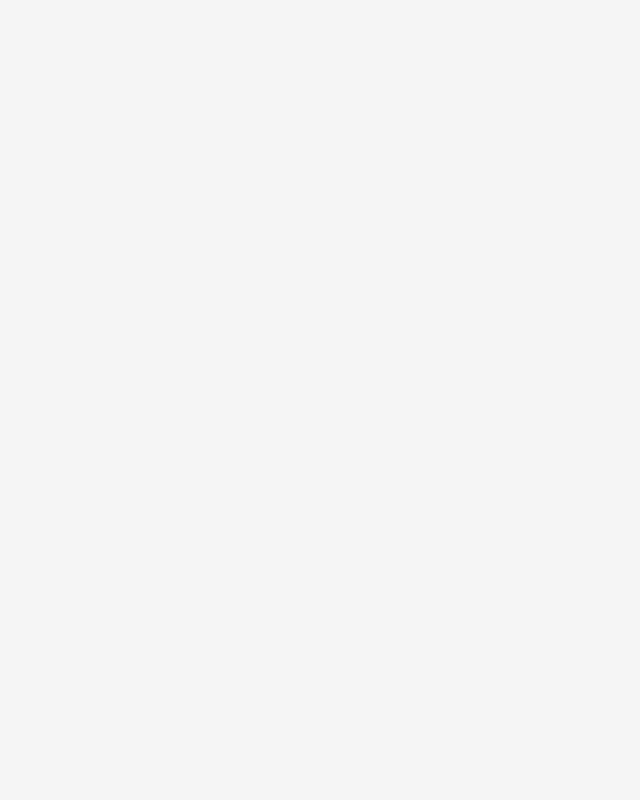
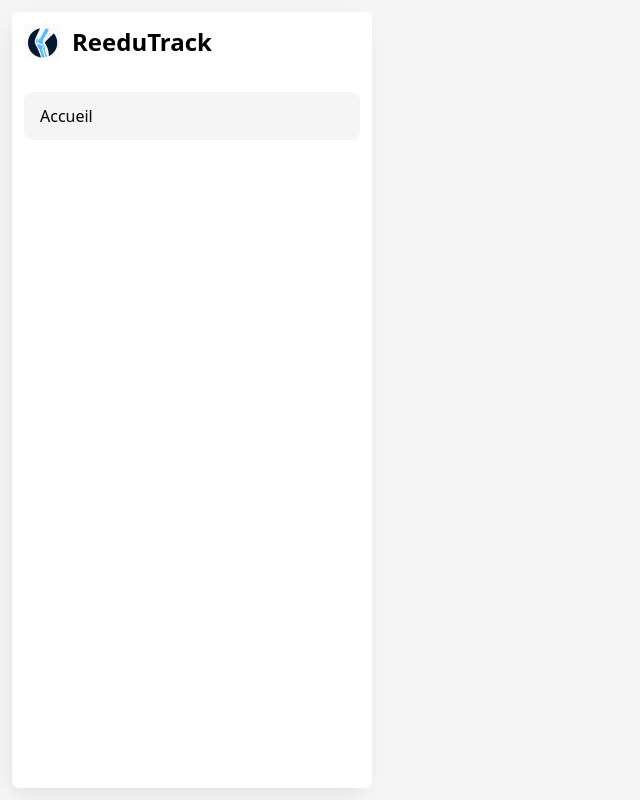
Before and after one commit to EnzoDelpy/ReeduTrack, a React (Vite) app: page / in a window 1280 px wide. Shown: the whole page, without its empty margins (0-640 px from the left). Built offline with nearby package versions, Linux system fonts and the light colour scheme.

Commit message:
added navbar + navitem

```diff
--- a/src/components/Navbar/Navbar.tsx
+++ b/src/components/Navbar/Navbar.tsx
@@ -1,5 +1,12 @@
+import Navitem from './Navitem.tsx'
+import logo from './../../assets/images/logo.png'
+
 export default function Navbar(){
-    return <div className="h-svh w-[22.5rem] bg-">
-
+    return <div className="h-[calc(100svh_-_1.5rem)] w-[22.5rem] bg-white m-3 rounded-lg shadow-[rgba(0,_0,_0,_0.1)_-4px_9px_25px_-6px] p-3 flex flex-col gap-4">
+        <div className="flex mb-4 items-center gap-3">
+            <img src={logo} alt="ReeduTrack logo"  className="w-9 h-9"/>
+            <h2 className="font-bold text-2xl">ReeduTrack</h2>
+        </div>
+        <Navitem>Accueil</Navitem>
     </div>
 }
--- /dev/null
+++ b/src/components/Navbar/Navitem.tsx
@@ -0,0 +1,13 @@
+import { ReactNode } from "react"
+
+interface Props {
+    children: ReactNode
+}
+
+export default function Navitem({children} : Props){
+    return(
+        <div className="flex items-center rounded-lg bg-bg-color w-full h-12 gap-3 px-4">
+            {children}
+        </div>
+    )
+}
```
Also changed, not shown: src/assets/images/logo.png (added).
